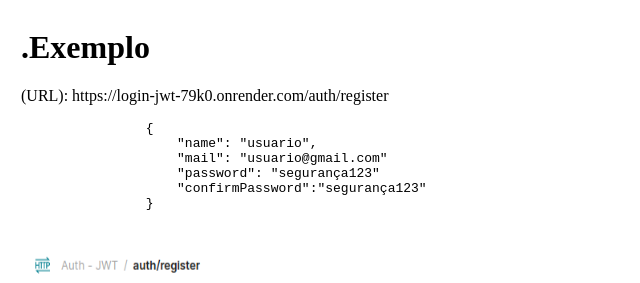
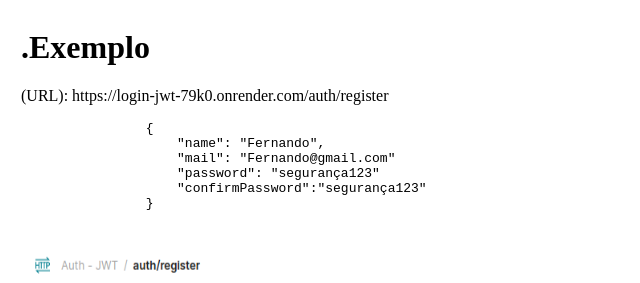
Before and after one commit to Rfernando0513/DOC-API-JWT, a plain HTML site: page index.html in a window 1280 px wide. Shown: the part 1310-1593 px from the top of the page, 87-727 px from the left. Drawn offline with Linux system fonts and the light colour scheme.

Commit message:
update doc

```diff
--- a/index.html
+++ b/index.html
@@ -38,8 +38,8 @@
         <p>(URL): https://login-jwt-79k0.onrender.com/auth/register</p>
         <pre>
                 {
-                    "name": "usuario",
-                    "mail": "usuario@gmail.com"
+                    "name": "Fernando",
+                    "mail": "Fernando@gmail.com"
                     "password": "segurança123"
                     "confirmPassword":"segurança123"
                 }
@@ -84,9 +84,9 @@
         <pre>
                 {
                     "user": {
-                        "_id": "66a94f614a1d02c976fb4e1d",
-                        "name": "thiago22",
-                        "mail": "thiago22@gmail.com",
+                        "_id": "66b2314fc6b8f16403eed86a",
+                        "name": "Fernando",
+                        "mail": "Fernando@gmail.com",
                         "__v": 0
                     }
                 }
```
